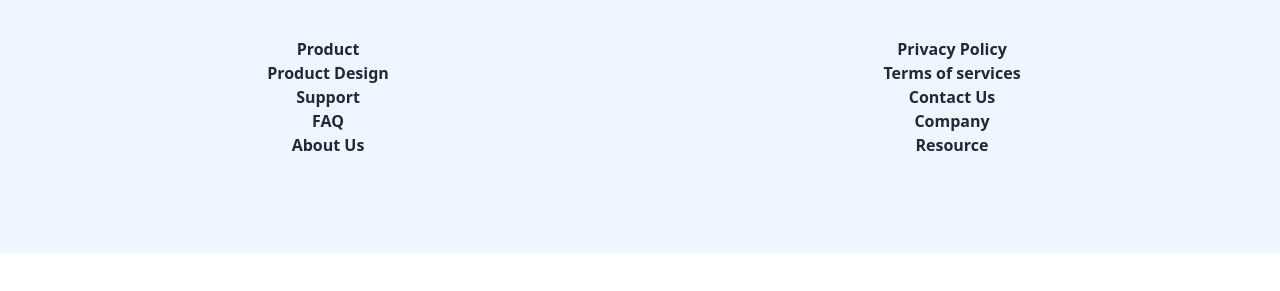
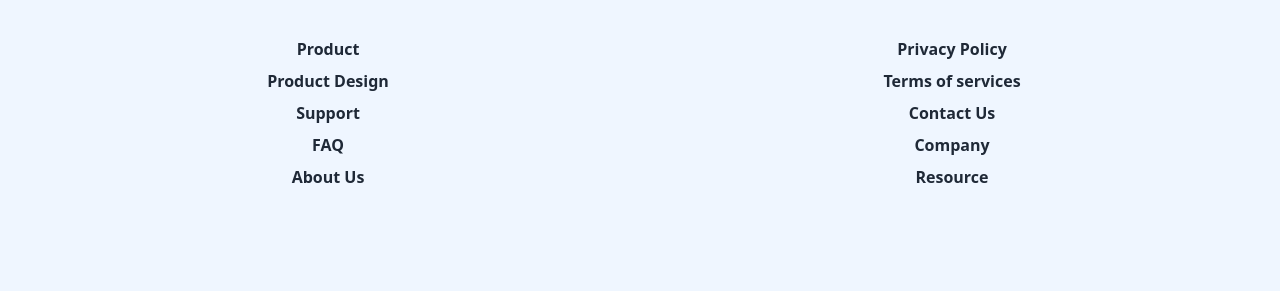
Before and after one commit to tausifislamsheik/Duo-Z-Gadgets, a plain HTML site: page index.html in a window 1280 px wide. Shown: the part 1170-1461 px from the top of the page. Before the commit the page ends 1423 px from the top, so only its background shows below. Drawn offline with nearby package versions, Linux system fonts and the light colour scheme; no server answers.

Commit message:
Footer section edited

```diff
--- a/index.html
+++ b/index.html
@@ -55,7 +55,7 @@
         </div>
         <div
           id="phone-container"
-          class="mt-16 grid grid-cols-1 md:grid-cols-2 lg:grid-cols-3 gap-4 mx-20"
+          class="mt-16 grid grid-cols-1 md:grid-cols-2 lg:grid-cols-3 gap-4 mx:14 lg:mx-20"
         ></div>
         <div id="show-all-container" class="hidden">
           <button
@@ -112,20 +112,20 @@
 
             <div>
               <ul class="font-semibold">
-                <li>Product</li>
-                <li>Product Design</li>
-                <li>Support</li>
-                <li>FAQ</li>
-                <li>About Us</li>
+                <li class="mb-2">Product</li>
+                <li class="mb-2">Product Design</li>
+                <li class="mb-2">Support</li>
+                <li class="mb-2">FAQ</li>
+                <li class="mb-2">About Us</li>
               </ul>
             </div>
             <div>
               <ul class="font-semibold">
-                <li>Privacy Policy</li>
-                <li>Terms of services</li>
-                <li>Contact Us</li>
-                <li>Company</li>
-                <li>Resource</li>
+                <li class="mb-2">Privacy Policy</li>
+                <li class="mb-2">Terms of services</li>
+                <li class="mb-2">Contact Us</li>
+                <li class="mb-2">Company</li>
+                <li class="mb-2">Resource</li>
               </ul>
             </div>
 
```
